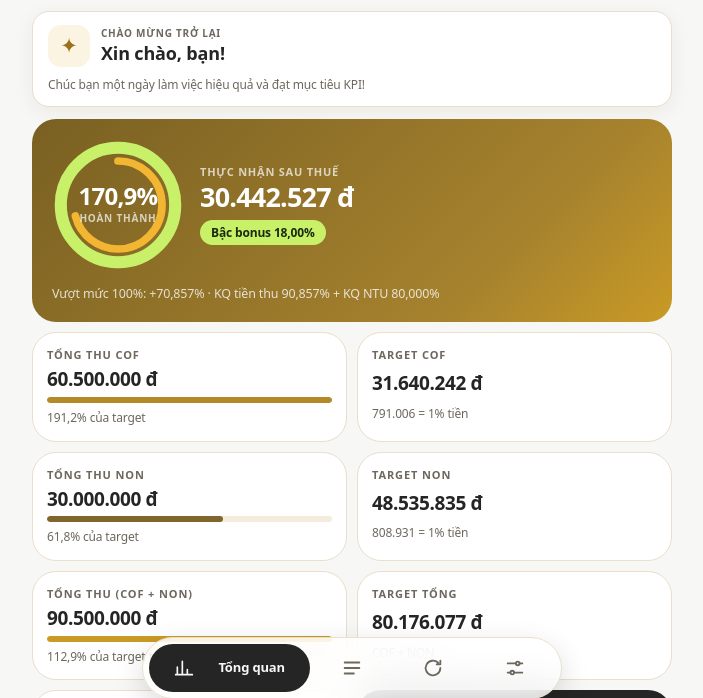
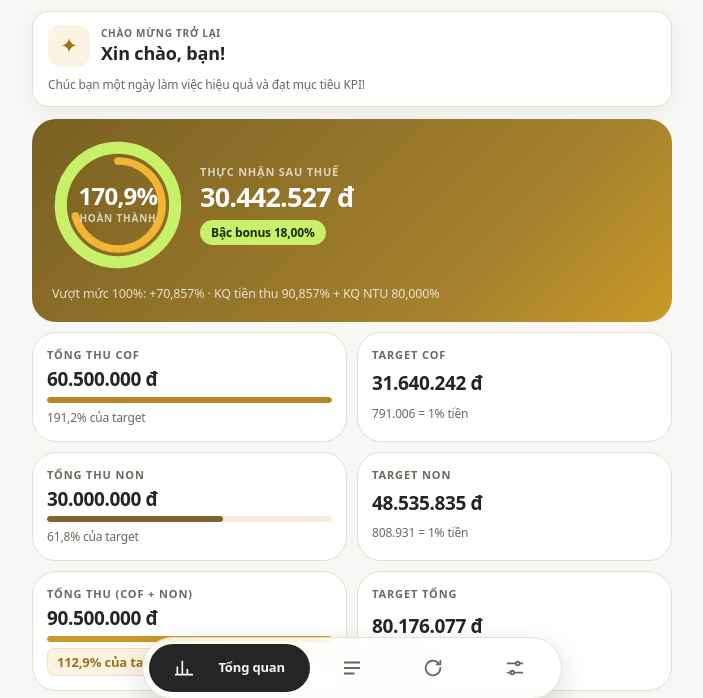
Before and after one commit to tohanh1/Hant, a plain HTML site: page index.html in a window 1280 px wide. Shown: the part 87-785 px from the top of the page, without its empty margins (288-991 px from the left). Drawn offline with Linux system fonts and the light colour scheme.

Commit message:
Highlight overall money target percentage in overview

```diff
--- a/index.html
+++ b/index.html
@@ -324,6 +324,9 @@ html,body,button,a,input,select,textarea,summary,label,.row,.card,.collect,.ntu-
 .profile-greeting-meta{display:flex;align-items:center;gap:6px 15px;flex-wrap:wrap;border-top:1px solid var(--line);margin-top:11px;padding-top:9px;font-size:12px;color:var(--muted)}
 .profile-greeting-meta b{color:var(--ink)}
 .profile-greeting p{font-size:12px;color:var(--muted);margin:9px 0 0}
+
+/* Emphasize the overall collection target percentage without changing KPI logic */
+.bt i.target-money-highlight{display:inline-block;justify-self:start;width:max-content;max-width:100%;font-weight:800;color:var(--key);background:var(--soft);border:1px solid var(--line);border-radius:8px;padding:5px 9px;font-size:13px;line-height:1.3;font-variant-numeric:tabular-nums}
 </style>
 </head>
 <body>
@@ -578,7 +581,7 @@ function ovHTML(){
    '<div class="bt"><small>Target COF</small><b>'+money(S.tCOF)+'</b><i>'+(S.tCOF>0?grp(Math.round(S.tCOF/40))+' = 1% tiền':'chưa có target')+'</i></div>'+
    '<div class="bt c2"><small>Tổng thu NON</small><b>'+money(o.non)+'</b>'+pg(o.pNon)+'<i>'+(S.tNON>0?pct(o.pNon,1)+' của target':'chưa có target')+'</i></div>'+
    '<div class="bt"><small>Target NON</small><b>'+money(S.tNON)+'</b><i>'+(S.tNON>0?grp(Math.round(S.tNON/60))+' = 1% tiền':'chưa có target')+'</i></div>'+
-   '<div class="bt"><small>Tổng thu (COF + NON)</small><b>'+money(tot6)+'</b>'+pg(tg6>0?tot6/tg6:0)+'<i>'+(tg6>0?pct(tot6/tg6,1)+' của target tổng':'chưa có target')+'</i></div>'+
+   '<div class="bt"><small>Tổng thu (COF + NON)</small><b>'+money(tot6)+'</b>'+pg(tg6>0?tot6/tg6:0)+'<i class="target-money-highlight">'+(tg6>0?pct(tot6/tg6,1)+' của target tiền':'chưa có target')+'</i></div>'+
    '<div class="bt"><small>Target tổng</small><b>'+money(tg6)+'</b><i>COF + NON</i></div>'+
    '<div class="bt c3"><small>NTU CIC OK</small><b>'+S.ntuOK+' / '+S.tNTU+' bộ</b>'+pg(o.pNtu)+'<i>'+pct(o.pNtu,1)+'</i></div>'+
    '<div class="bt dk"><small>POS quy đổi</small><b>'+money(o.pos)+'</b><i>× bậc '+pct(o.rate,2)+'</i></div></div>';
```
